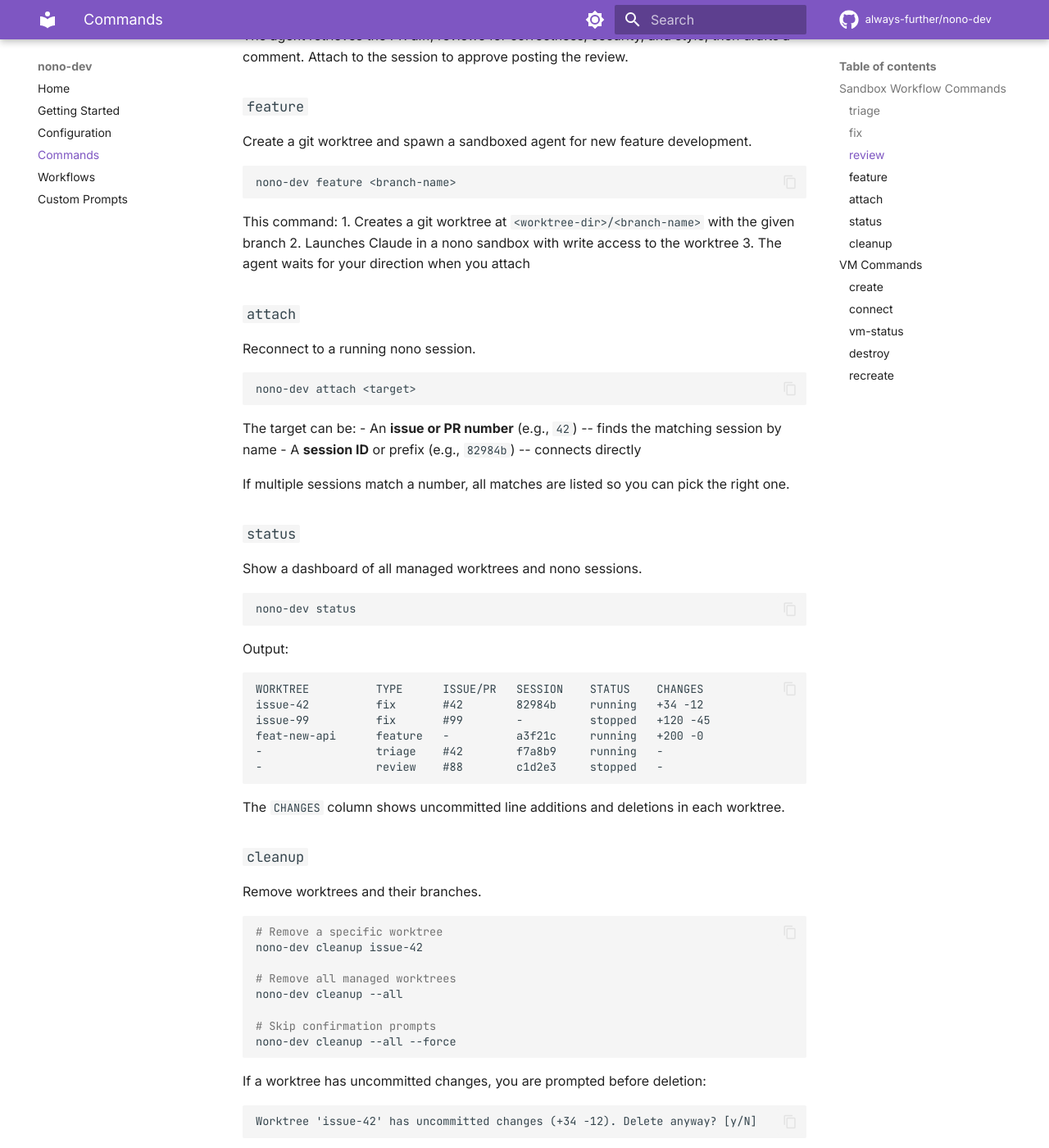
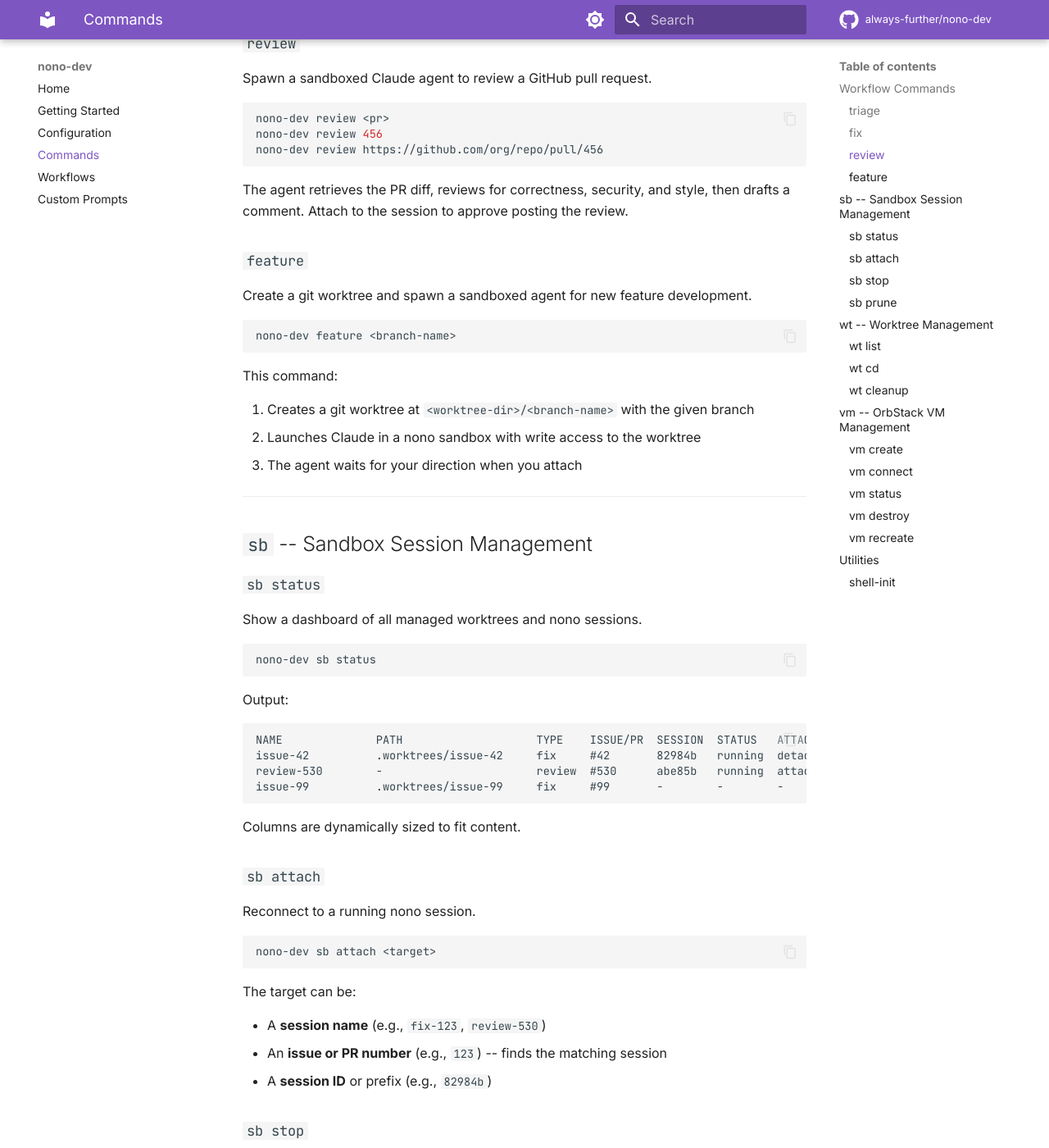
Before and after one commit to always-further/nono-dev, an MkDocs documentation site: the page built from docs/commands.md, in a window 1280 px wide and 1400 px high, scrolled down 931 px. Shown: the whole window at 82% size. Built offline with MkDocs 1.6.1 and Material for MkDocs 9.7.7, drawn with Linux system fonts in a browser that asks for light colours; comment, search, counter and statistics services are not loaded; some of the changed text lies outside the part shown.

Commit message:
feat: add sandbox workflows, reorganize CLI, and enhance documentation
Signed-off-by: Luke Hinds <lukehinds@gmail.com>

````diff
--- a/docs/commands.md
+++ b/docs/commands.md
@@ -1,30 +1,35 @@
 # Commands
 
-## Sandbox Workflow Commands
+## Workflow Commands
+
+These are the primary commands, available at the top level.
 
 ### `triage`
 
 Spawn a sandboxed Claude agent to triage a GitHub issue.
 
 ```bash
-nono-dev triage <issue-number>
+nono-dev triage <issue>
+nono-dev triage 42
+nono-dev triage https://github.com/org/repo/issues/42
 ```
 
 The agent retrieves the issue, checks for duplicates and existing documentation, and posts a friendly follow-up comment asking for more information or pointing to a solution.
-
-Runs in detached mode. Use `nono-dev attach <issue-number>` or `nono attach <session-id>` to connect.
 
 ### `fix`
 
 Create a git worktree and spawn a sandboxed agent to fix a GitHub issue.
 
 ```bash
-nono-dev fix <issue-number>
+nono-dev fix <issue>
+nono-dev fix 123
+nono-dev fix https://github.com/org/repo/issues/123
 ```
 
 This command:
+
 1. Creates a git worktree at `<worktree-dir>/issue-<N>` with branch `issue-<N>`
-2. Launches Claude in a nono sandbox with write access to the worktree
+2. Launches Claude in a nono sandbox with write access to the worktree and read access to the main repo
 3. The agent retrieves the issue, analyzes the codebase, and implements a fix
 
 If the worktree or branch already exists, the existing worktree is reused.
@@ -34,7 +39,9 @@
 Spawn a sandboxed Claude agent to review a GitHub pull request.
 
 ```bash
-nono-dev review <pr-number>
+nono-dev review <pr>
+nono-dev review 456
+nono-dev review https://github.com/org/repo/pull/456
 ```
 
 The agent retrieves the PR diff, reviews for correctness, security, and style, then drafts a comment. Attach to the session to approve posting the review.
@@ -48,58 +55,116 @@
 ```
 
 This command:
+
 1. Creates a git worktree at `<worktree-dir>/<branch-name>` with the given branch
 2. Launches Claude in a nono sandbox with write access to the worktree
 3. The agent waits for your direction when you attach
 
-### `attach`
+---
 
-Reconnect to a running nono session.
+## `sb` -- Sandbox Session Management
 
-```bash
-nono-dev attach <target>
-```
-
-The target can be:
-- An **issue or PR number** (e.g., `42`) -- finds the matching session by name
-- A **session ID** or prefix (e.g., `82984b`) -- connects directly
-
-If multiple sessions match a number, all matches are listed so you can pick the right one.
-
-### `status`
+### `sb status`
 
 Show a dashboard of all managed worktrees and nono sessions.
 
 ```bash
-nono-dev status
+nono-dev sb status
 ```
 
 Output:
 
 ```
-WORKTREE          TYPE      ISSUE/PR   SESSION    STATUS    CHANGES
-issue-42          fix       #42        82984b     running   +34 -12
-issue-99          fix       #99        -          stopped   +120 -45
-feat-new-api      feature   -          a3f21c     running   +200 -0
--                 triage    #42        f7a8b9     running   -
--                 review    #88        c1d2e3     stopped   -
+NAME              PATH                    TYPE    ISSUE/PR  SESSION  STATUS   ATTACH    AGE    CHANGES
+issue-42          .worktrees/issue-42     fix     #42       82984b   running  detached  2h30m  +34 -12
+review-530        -                       review  #530      abe85b   running  attached  15m    -
+issue-99          .worktrees/issue-99     fix     #99       -        -        -         -      +120 -45
 ```
 
-The `CHANGES` column shows uncommitted line additions and deletions in each worktree.
+Columns are dynamically sized to fit content.
 
-### `cleanup`
+### `sb attach`
+
+Reconnect to a running nono session.
+
+```bash
+nono-dev sb attach <target>
+```
+
+The target can be:
+
+- A **session name** (e.g., `fix-123`, `review-530`)
+- An **issue or PR number** (e.g., `123`) -- finds the matching session
+- A **session ID** or prefix (e.g., `82984b`)
+
+### `sb stop`
+
+Stop a running nono session.
+
+```bash
+nono-dev sb stop <target>
+nono-dev sb stop review-530
+nono-dev sb stop 530
+nono-dev sb stop --force fix-123
+```
+
+| Flag | Description |
+|------|-------------|
+| `--force` | SIGKILL instead of SIGTERM |
+
+### `sb prune`
+
+Clean up old nono session files.
+
+```bash
+nono-dev sb prune
+nono-dev sb prune --dry-run
+nono-dev sb prune --older-than 7
+nono-dev sb prune --keep 10
+```
+
+| Flag | Description |
+|------|-------------|
+| `--dry-run` | Show what would be removed |
+| `--older-than DAYS` | Remove sessions older than N days |
+| `--keep N` | Keep only the N most recent sessions |
+
+---
+
+## `wt` -- Worktree Management
+
+### `wt list`
+
+List all managed worktrees.
+
+```bash
+nono-dev wt list
+```
+
+### `wt cd`
+
+Print the path to a worktree (used by the `wt` shell function).
+
+```bash
+nono-dev wt cd <name>
+```
+
+With `eval "$(nono-dev shell-init)"` in your `.zshrc`, use the `wt` function directly:
+
+```bash
+wt issue-123        # cd into the worktree
+wt 123              # also works with issue numbers
+wt fix-123          # or session names
+```
+
+### `wt cleanup`
 
 Remove worktrees and their branches.
 
 ```bash
-# Remove a specific worktree
-nono-dev cleanup issue-42
-
-# Remove all managed worktrees
-nono-dev cleanup --all
-
-# Skip confirmation prompts
-nono-dev cleanup --all --force
+nono-dev wt cleanup issue-42
+nono-dev wt cleanup --all
+nono-dev wt cleanup --all --force
 ```
 
 If a worktree has uncommitted changes, you are prompted before deletion:
@@ -115,16 +180,14 @@
 
 ---
 
-## VM Commands
+## `vm` -- OrbStack VM Management
 
-These commands manage OrbStack Linux VMs for Rust cross-compilation.
-
-### `create`
+### `vm create`
 
 Create a development VM.
 
 ```bash
-nono-dev create [--os {debian,ubuntu}] [name] [--extras PKG,PKG] [--mount PATH] [--user USER] [--no-rust]
+nono-dev vm create [--os {debian,ubuntu}] [name] [--extras PKG,PKG] [--mount PATH] [--user USER] [--no-rust] [--shell-setup]
 ```
 
 | Flag | Default | Description |
@@ -135,35 +198,50 @@
 | `--mount` | current directory | Host directory to mount as `~/project` |
 | `--user` | current macOS user | Username in the VM |
 | `--no-rust` | | Skip Rust/Cargo installation |
+| `--shell-setup` | | Install zsh, starship, eza, tmux, ripgrep, fzf with dotfiles |
 
-### `connect`
+### `vm connect`
 
 Open an interactive shell inside a VM.
 
 ```bash
-nono-dev connect [name]
+nono-dev vm connect [name]
 ```
 
-### `vm-status`
+### `vm status`
 
 List all OrbStack VMs and their current state.
 
 ```bash
-nono-dev vm-status
+nono-dev vm status
 ```
 
-### `destroy`
+### `vm destroy`
 
 Delete a VM.
 
 ```bash
-nono-dev destroy [name] [--force]
+nono-dev vm destroy [name] [--force]
 ```
 
-### `recreate`
+### `vm recreate`
 
-Destroy and recreate a VM in one step. Accepts the same flags as `create`.
+Destroy and recreate a VM in one step. Accepts the same flags as `vm create`.
 
 ```bash
-nono-dev recreate [name] [--os ...] [--extras ...] [--mount ...]
+nono-dev vm recreate [name] [--os ...] [--extras ...] [--mount ...] [--shell-setup]
 ```
+
+---
+
+## Utilities
+
+### `shell-init`
+
+Print shell functions for nono-dev integration. Add to your `.zshrc` or `.bashrc`:
+
+```bash
+eval "$(nono-dev shell-init)"
+```
+
+This provides the `wt` function for changing into worktree directories.
--- a/pyproject.toml
+++ b/pyproject.toml
@@ -4,6 +4,11 @@
 description = "Development environment manager for the nono project"
 requires-python = ">=3.11"
 dependencies = []
+
+[project.optional-dependencies]
+docs = [
+    "mkdocs-material",
+]
 
 [project.scripts]
 nono-dev = "nono_dev.cli:main"
````
Also changed, not shown: CLAUDE.md (+47 -15 lines), README.md (+84 -172 lines), docs/configuration.md (+1 -1 lines), docs/getting-started.md (+35 -10 lines), docs/index.md (+9 -45 lines), docs/workflows.md (+49 -16 lines), docs/assets/nono-dev-mascot.png (added), 2 other files.
